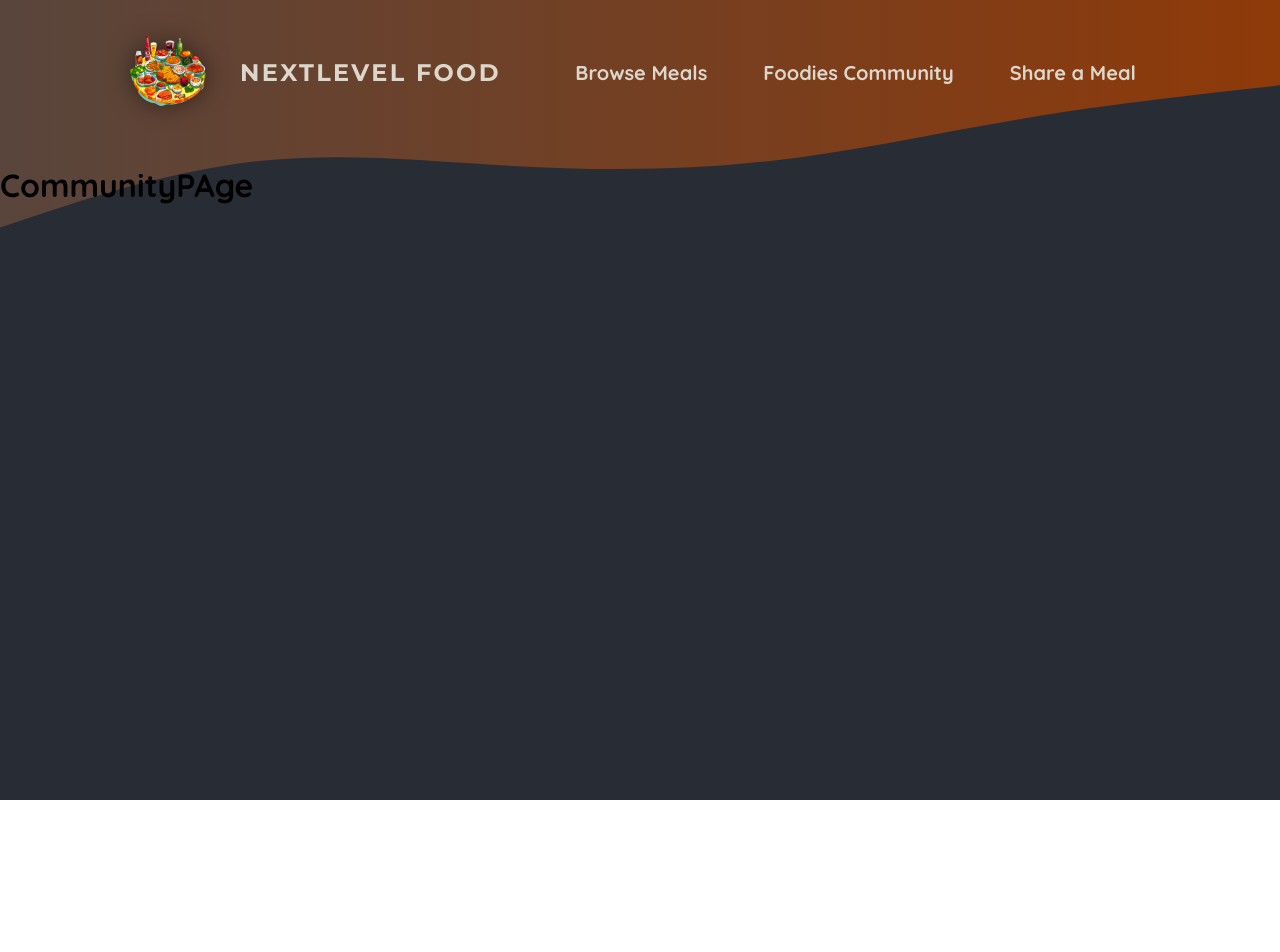
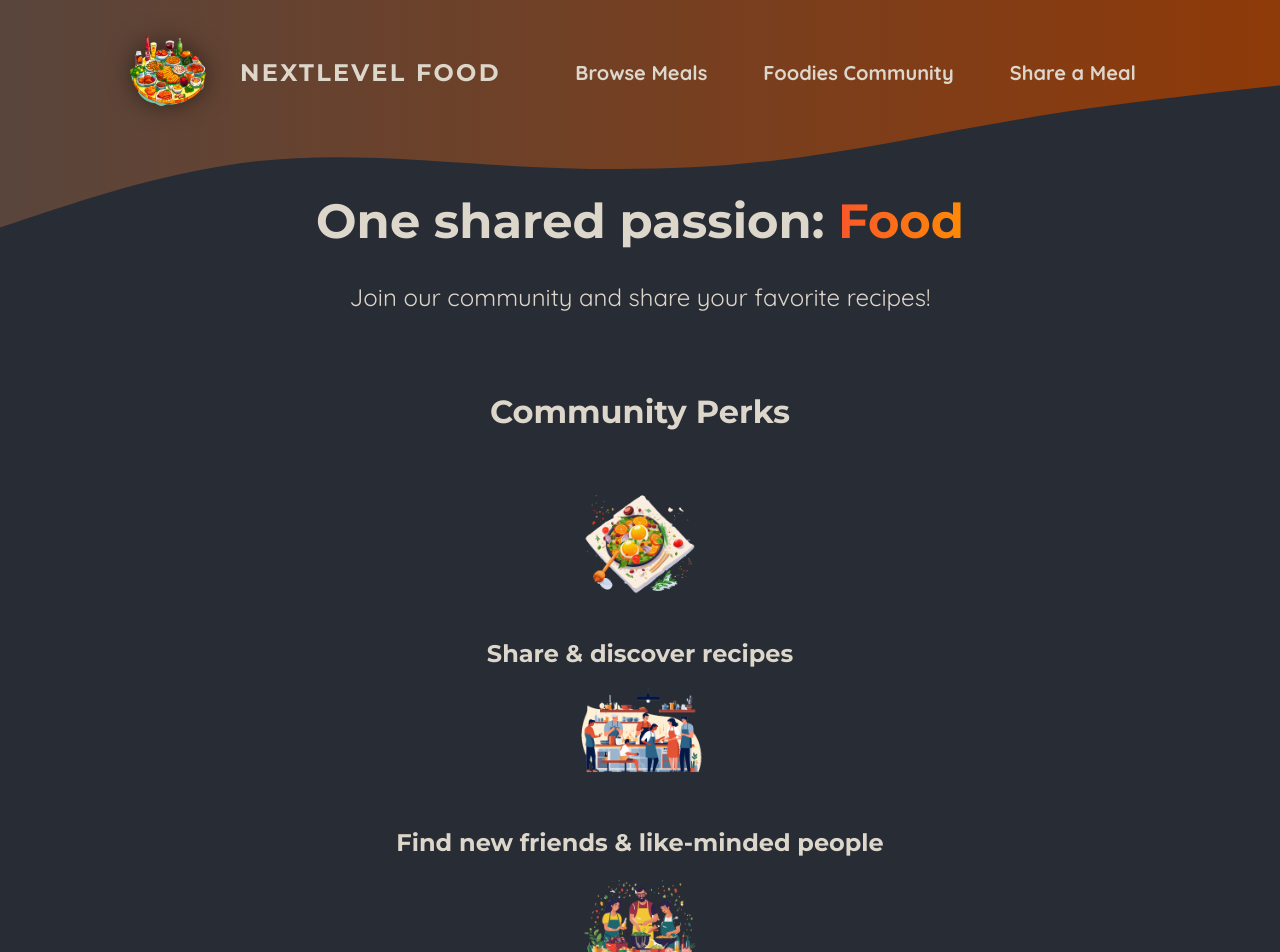
Before and after one commit to luttfimohamad/the-foodies-app, a Next.js app: page /community in a window 1280 px wide. Shown: the top 952 px of the page. Before the commit the page ends 800 px from the top, so only its background shows below. Built offline with nearby package versions, Linux system fonts and the light colour scheme.

Commit message:
Implement CommunityPage layout with header, perks section, and associated styles

```diff
--- a/app/community/page.js
+++ b/app/community/page.js
@@ -1,5 +1,40 @@
-import React from 'react';
+import Image from 'next/image';
+
+import mealIcon from '@/assets/icons/meal.png';
+import communityIcon from '@/assets/icons/community.png';
+import eventsIcon from '@/assets/icons/events.png';
+import classes from './page.module.css';
 
 export default function CommunityPage() {
-  return <h1>CommunityPAge</h1>;
+  return (
+    <>
+      <header className={classes.header}>
+        <h1>
+          One shared passion: <span className={classes.highlight}>Food</span>
+        </h1>
+        <p>Join our community and share your favorite recipes!</p>
+      </header>
+      <main className={classes.main}>
+        <h2>Community Perks</h2>
+
+        <ul className={classes.perks}>
+          <li>
+            <Image src={mealIcon} alt="A delicious meal" />
+            <p>Share & discover recipes</p>
+          </li>
+          <li>
+            <Image src={communityIcon} alt="A crowd of people, cooking" />
+            <p>Find new friends & like-minded people</p>
+          </li>
+          <li>
+            <Image
+              src={eventsIcon}
+              alt="A crowd of people at a cooking event"
+            />
+            <p>Participate in exclusive events</p>
+          </li>
+        </ul>
+      </main>
+    </>
+  );
 }
--- /dev/null
+++ b/app/community/page.module.css
@@ -0,0 +1,61 @@
+.header {
+  gap: 3rem;
+  margin: 3rem auto 5rem auto;
+  width: 90%;
+  max-width: 75rem;
+  color: #ddd6cb;
+  font-size: 1.5rem;
+  text-align: center;
+}
+
+.header h1 {
+  font-family: 'Montserrat', sans-serif;
+}
+
+.highlight {
+  background: linear-gradient(90deg, #f9572a, #ff8a05);
+  background-clip: text;
+  -webkit-background-clip: text;
+  -webkit-text-fill-color: transparent;
+}
+
+.main {
+  width: 90%;
+  max-width: 40rem;
+  margin: 0 auto;
+  text-align: center;
+}
+
+.main h2 {
+  font-family: 'Montserrat', sans-serif;
+  font-size: 2rem;
+  margin-bottom: 3rem;
+  color: #ddd6cb;
+}
+
+.perks {
+  list-style: none;
+  margin: 3rem 0;
+  padding: 0;
+}
+
+.perks li {
+  display: flex;
+  flex-direction: column;
+  align-items: center;
+  gap: 2rem;
+}
+
+.perks img {
+  width: 8rem;
+  height: 8rem;
+  object-fit: contain;
+}
+
+.perks p {
+  font-family: 'Montserrat', sans-serif;
+  font-size: 1.5rem;
+  font-weight: bold;
+  margin: 0;
+  color: #ddd6cb;
+}
```
